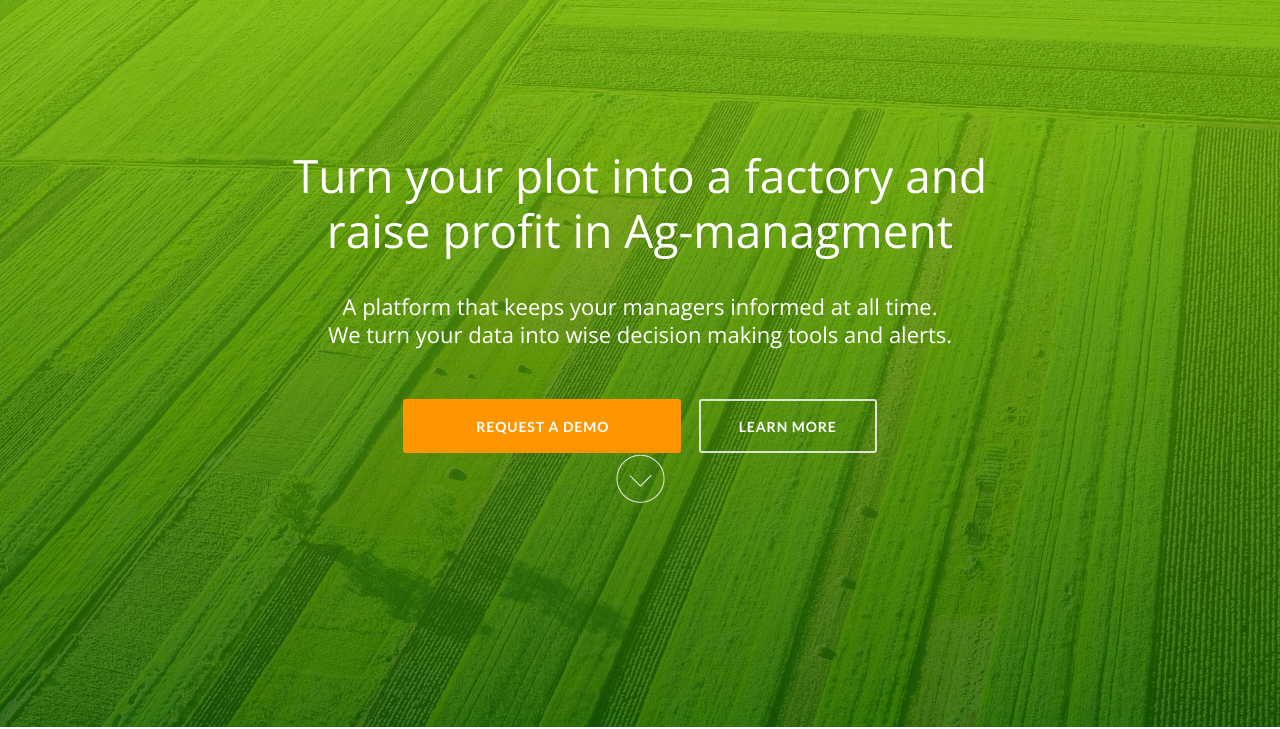
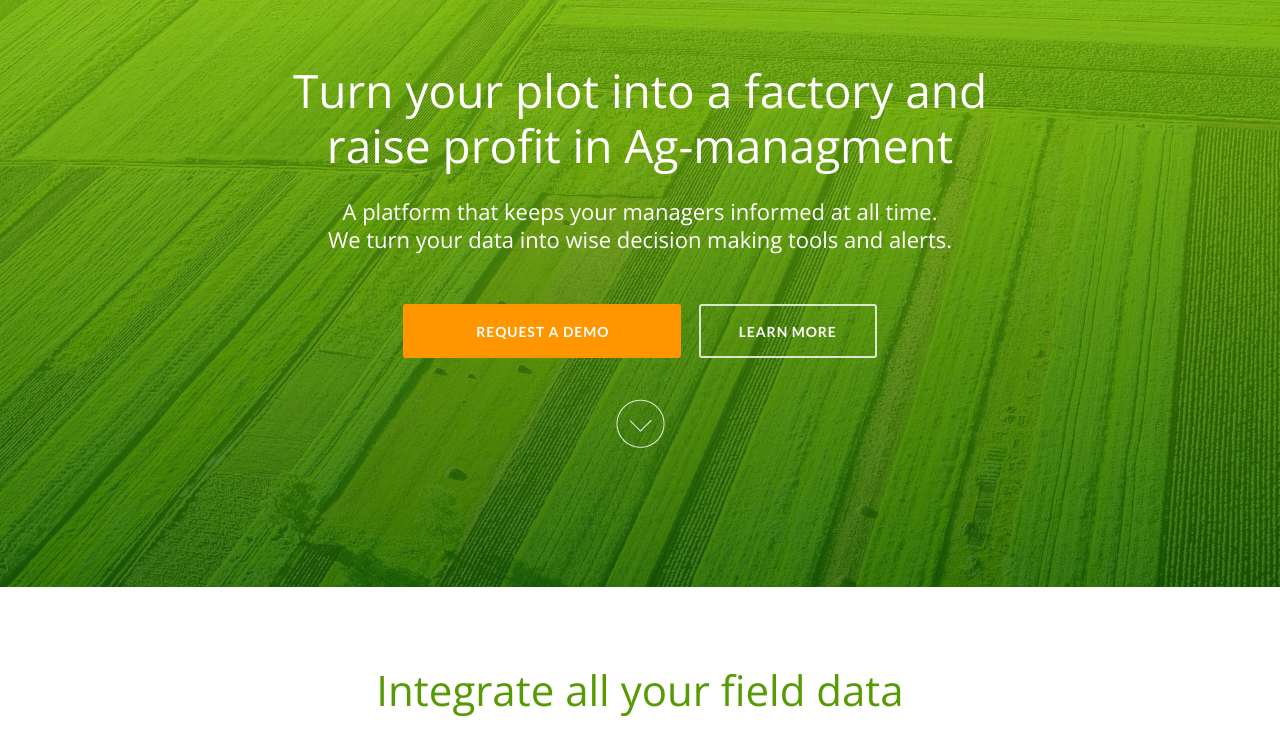
Before and after one commit to OstapM/agritask, a plain HTML site: page agritask/index.html in a window 1280 px wide. Shown: the part 73-802 px from the top of the page. Drawn offline with nearby package versions, Linux system fonts and the light colour scheme.

Commit message:
header and bottom section

```diff
--- a/agritask/index.html
+++ b/agritask/index.html
@@ -36,9 +36,9 @@
 
           <!-- mobile menu start -->
           <div class="ui left vertical menu right sidebar hidden mobile-menu">
-            <a class="item" href="index.html">
+<!--             <a class="item" href="index.html">
               <img src="images/Logo.png">
-            </a>
+            </a> -->
             <a href="#" class="item active">Our product</a>
             <a href="#" class="item">About us </a>
             <a href="#" class="item">Contact us </a>
--- a/agritask/sass/screen.scss
+++ b/agritask/sass/screen.scss
@@ -71,8 +71,8 @@ body, html {
   width: 100%;
   background-size: cover;
   @media (min-width: 1200px){
-    min-height: 100vh;
-    height: 100vh;
+    min-height:calc(100vh - 140px);
+    height: calc(100vh - 140px);
   }
   .hero-text-wrap{
     min-height: 634px;
@@ -85,8 +85,8 @@ body, html {
     -ms-flex-direction: column;
     flex-direction: column;
     @media (min-width: 1200px){
-      min-height: 100vh;
-      height: 100vh;
+      min-height:calc(100vh - 140px);
+      height: calc(100vh - 140px);
     }
     h1{
       @media (min-width: 992px){
@@ -100,7 +100,7 @@ body, html {
       line-height: 1.2;
       text-align: center;
       color: $white;
-      margin-bottom: 35px;
+      margin-bottom: 25px;
     }
     .sub-header{
       font-family: $opensans;
@@ -872,6 +872,31 @@ footer{
 }
 
 
+.slide-bottom{
+  margin-top: 40px;
+  @media screen and (max-width:992px){
+    display: none;
+  }
+}
+
+
+
+
+
+
+
+
+
+
+
+
+
+
+
+
+
+
+
 
 .hero-btn-wrap{
   display:-webkit-flex;
```
Also changed, not shown: agritask/stylesheets/screen.css.
